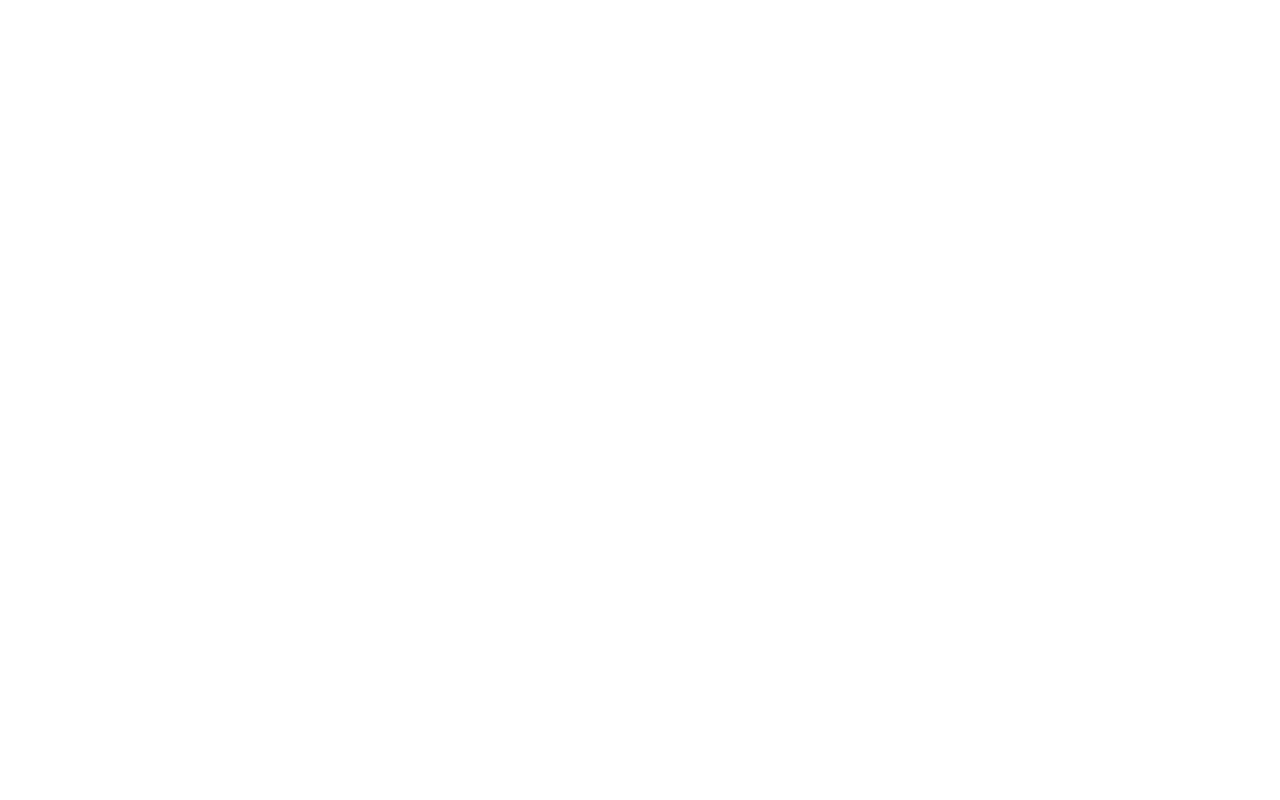
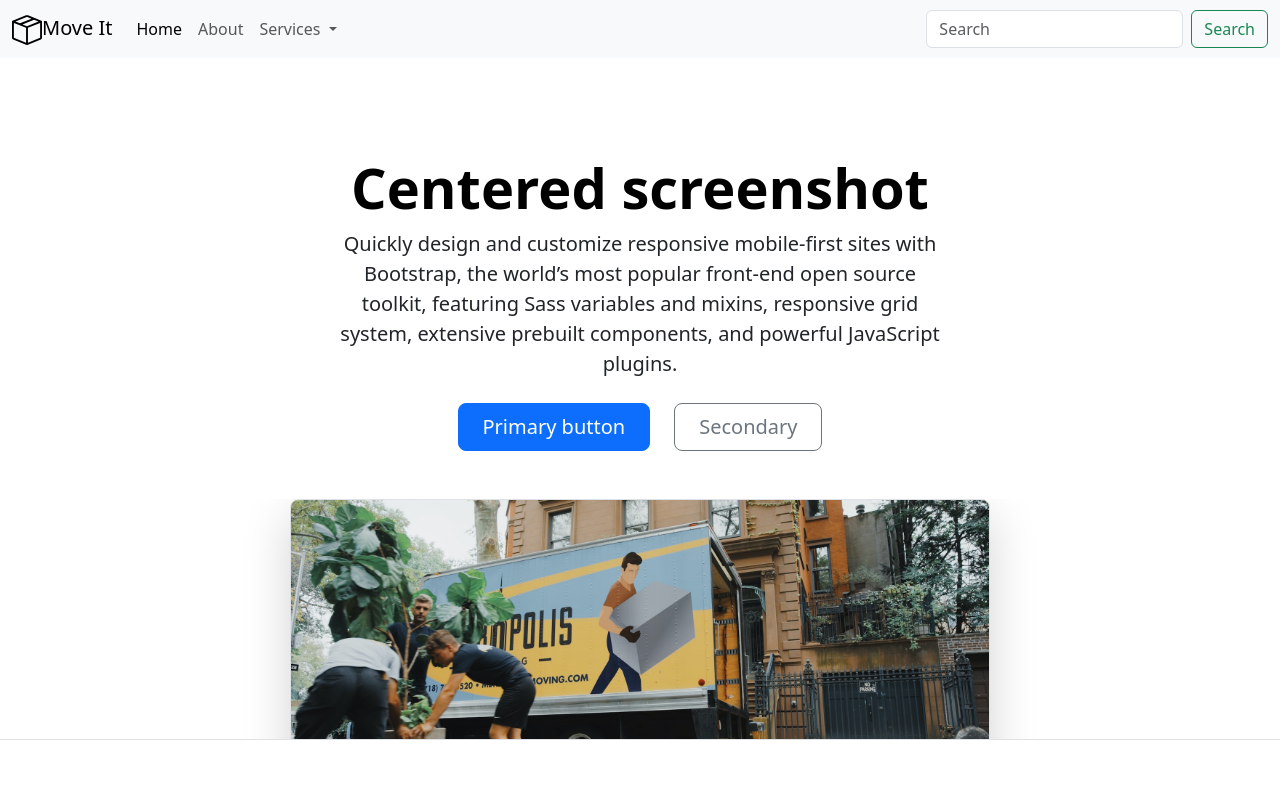
Before and after one commit to JunaidAshraf05/Web-dev-course, a plain HTML site: page 11.2+Bootstrap+Components/11.2 Bootstrap Components/index.html in a window 1280 px wide. Drawn offline with nearby package versions, Linux system fonts and the light colour scheme.

Commit message:
Web dev course

```diff
--- a/11.2+Bootstrap+Components/11.2 Bootstrap Components/index.html
+++ b/11.2+Bootstrap+Components/11.2 Bootstrap Components/index.html
@@ -13,8 +13,66 @@
 </head>
 
 <body>
+  <nav class="navbar navbar-expand-lg bg-body-tertiary">
+    <div class="container-fluid">
+      <a class="navbar-brand" href="#"><img src="./box-seam.svg" alt="Move it brand icon" height="30px">Move It</a>
+      <button class="navbar-toggler" type="button" data-bs-toggle="collapse" data-bs-target="#navbarSupportedContent" aria-controls="navbarSupportedContent" aria-expanded="false" aria-label="Toggle navigation">
+        <span class="navbar-toggler-icon"></span>
+      </button>
+      <div class="collapse navbar-collapse" id="navbarSupportedContent">
+        <ul class="navbar-nav me-auto mb-2 mb-lg-0">
+          <li class="nav-item">
+            <a class="nav-link active" aria-current="page" href="#">Home</a>
+          </li>
+          <li class="nav-item">
+            <a class="nav-link" href="#">About</a>
+          </li>
+          <li class="nav-item dropdown">
+            <a class="nav-link dropdown-toggle" href="#" role="button" data-bs-toggle="dropdown" aria-expanded="false">
+              Services
+            </a>
+            <ul class="dropdown-menu">
+              <li><a class="dropdown-item" href="#">Action</a></li>
+              <li><a class="dropdown-item" href="#">Another action</a></li>
+              <li><hr class="dropdown-divider"></li>
+              <li><a class="dropdown-item" href="#">Something else here</a></li>
+            </ul>
+          </li>
+
+        </ul>
+        <form class="d-flex" role="search">
+          <input class="form-control me-2" type="search" placeholder="Search" aria-label="Search">
+          <button class="btn btn-outline-success" type="submit">Search</button>
+        </form>
+      </div>
+    </div>
+  </nav>
+
+  <div class="px-4 pt-5 my-5 text-center border-bottom">
+    <h1 class="display-4 fw-bold text-body-emphasis">Centered screenshot</h1>
+    <div class="col-lg-6 mx-auto">
+      <p class="lead mb-4">Quickly design and customize responsive mobile-first sites with Bootstrap, the world’s most popular front-end open source toolkit, featuring Sass variables and mixins, responsive grid system, extensive prebuilt components, and powerful JavaScript plugins.</p>
+      <div class="d-grid gap-2 d-sm-flex justify-content-sm-center mb-5">
+        <button type="button" class="btn btn-primary btn-lg px-4 me-sm-3">Primary button</button>
+        <button type="button" class="btn btn-outline-secondary btn-lg px-4">Secondary</button>
+      </div>
+    </div>
+    <div class="overflow-hidden" style="max-height: 30vh;">
+      <div class="container px-5">
+        <img src="./moving-van.jpg" class="img-fluid border rounded-3 shadow-lg mb-4" alt="Example image" width="700" height="500" loading="lazy">
+      </div>
+    </div>
+  </div>
 
 
+
+
+
+
+  <script src="https://cdn.jsdelivr.net/npm/bootstrap@5.3.3/dist/js/bootstrap.bundle.min.js" integrity="sha384-YvpcrYf0tY3lHB60NNkmXc5s9fDVZLESaAA55NDzOxhy9GkcIdslK1eN7N6jIeHz" crossorigin="anonymous"></script>
+
+    </div>
+  </div>
 </body>
 
 </html>
```
